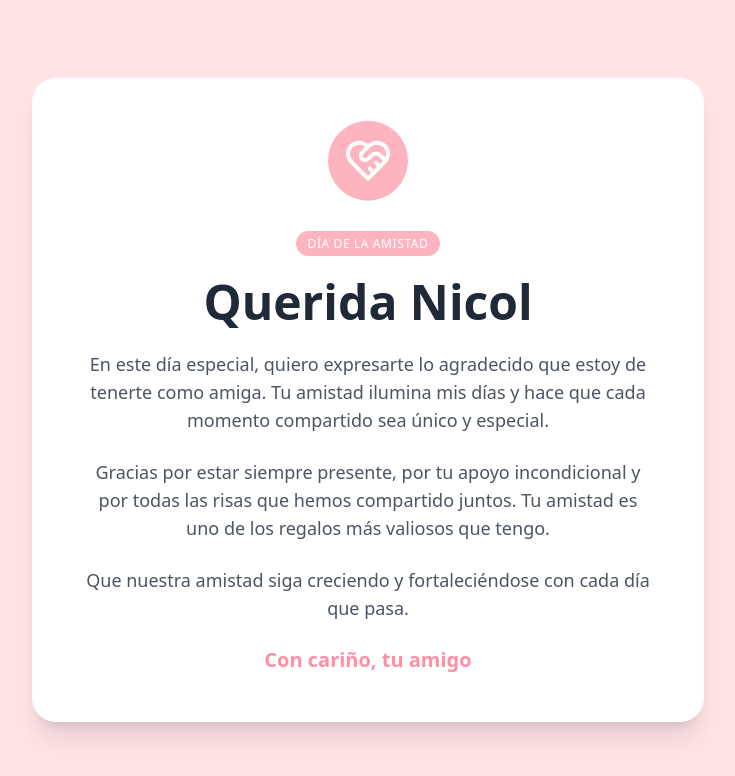
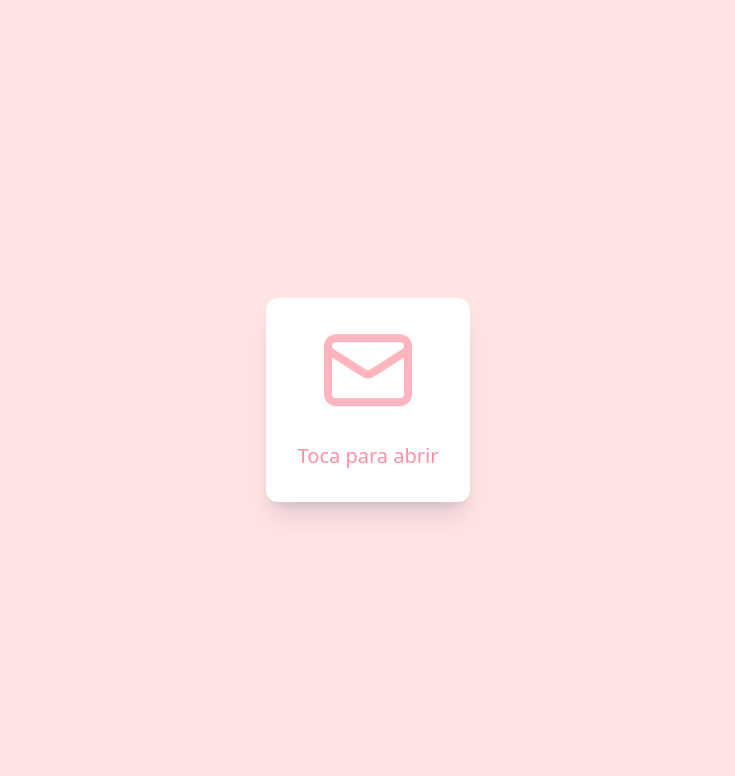
Before and after one commit to HaroldGabriel/carta-de-amistad, a React (Vite) app: page / in a window 1280 px wide. Shown: the top 776 px of the page, without its empty margins (272-1007 px from the left). Built offline with nearby package versions, Linux system fonts and the light colour scheme.

Commit message:
Add message envelope feature
The message will now be displayed inside an envelope, which when clicked will reveal the message.

```diff
--- a/src/pages/Index.tsx
+++ b/src/pages/Index.tsx
@@ -1,13 +1,37 @@
 
-import { motion } from "framer-motion";
-import { HeartHandshake } from "lucide-react";
+import { motion, AnimatePresence } from "framer-motion";
+import { HeartHandshake, Mail } from "lucide-react";
+import { useState } from "react";
 
 const Index = () => {
+  const [isOpen, setIsOpen] = useState(false);
+
   return (
     <div className="min-h-screen bg-friendship-light flex items-center justify-center p-4 sm:p-6">
+      <AnimatePresence mode="wait">
+        {!isOpen ? (
           <motion.div
+            key="envelope"
+            initial={{ opacity: 0, scale: 0.8 }}
+            animate={{ opacity: 1, scale: 1 }}
+            exit={{ opacity: 0, scale: 0.8 }}
+            whileHover={{ scale: 1.05 }}
+            className="bg-white rounded-xl shadow-xl p-8 cursor-pointer"
+            onClick={() => setIsOpen(true)}
+          >
+            <div className="flex flex-col items-center space-y-4">
+              <Mail className="w-16 h-16 sm:w-24 sm:h-24 text-friendship animate-float" />
+              <p className="text-friendship-dark text-lg sm:text-xl font-medium">
+                Toca para abrir
+              </p>
+            </div>
+          </motion.div>
+        ) : (
+          <motion.div
+            key="message"
             initial={{ opacity: 0, y: 20 }}
             animate={{ opacity: 1, y: 0 }}
+            exit={{ opacity: 0, y: 20 }}
             transition={{ duration: 0.8 }}
             className="max-w-2xl w-full bg-white rounded-2xl sm:rounded-3xl shadow-xl p-6 sm:p-8 md:p-12"
           >
@@ -71,6 +95,8 @@ const Index = () => {
               </motion.div>
             </div>
           </motion.div>
+        )}
+      </AnimatePresence>
     </div>
   );
 };
```
Lines whose indentation alone changed are shown as unchanged.
